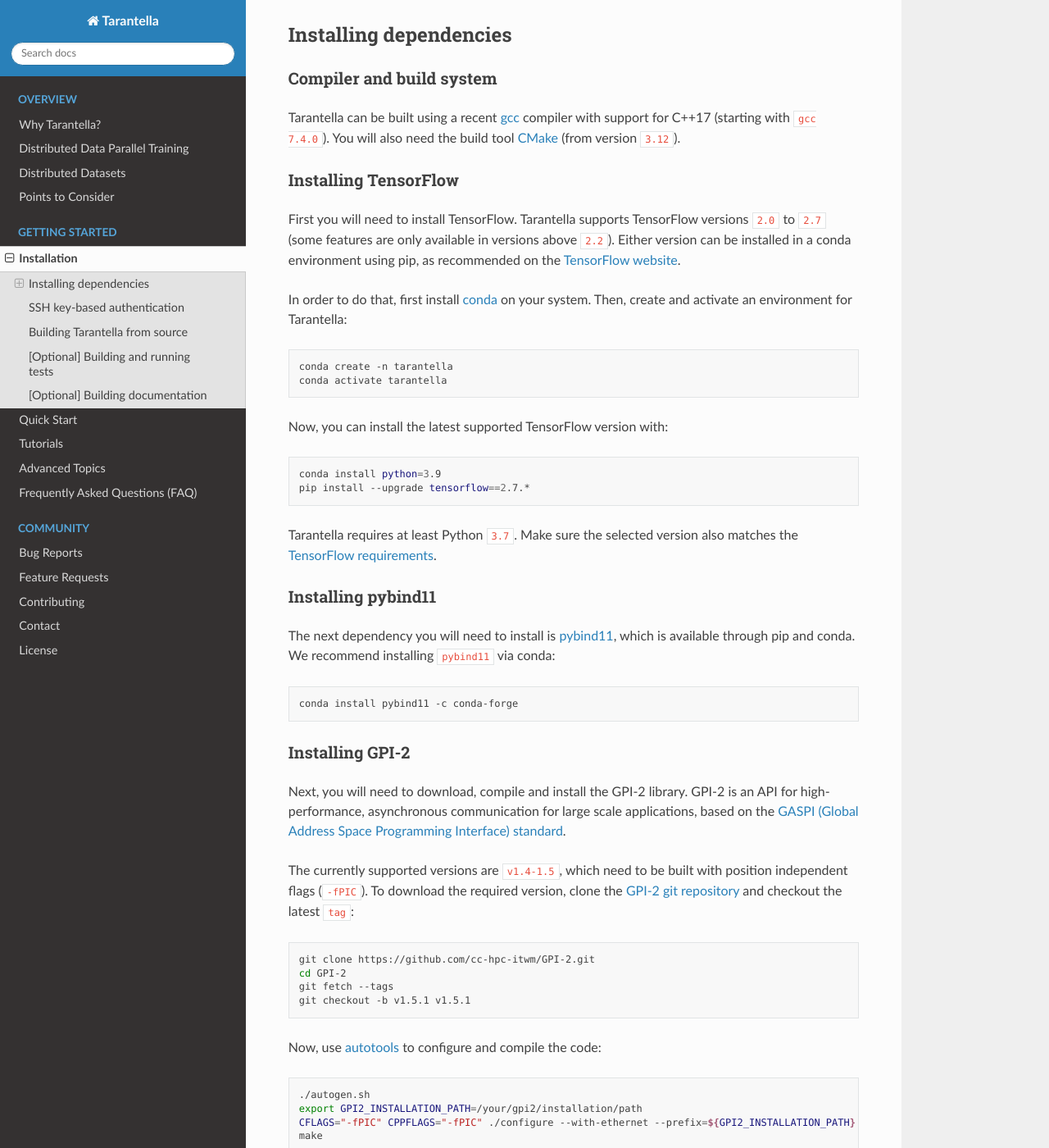
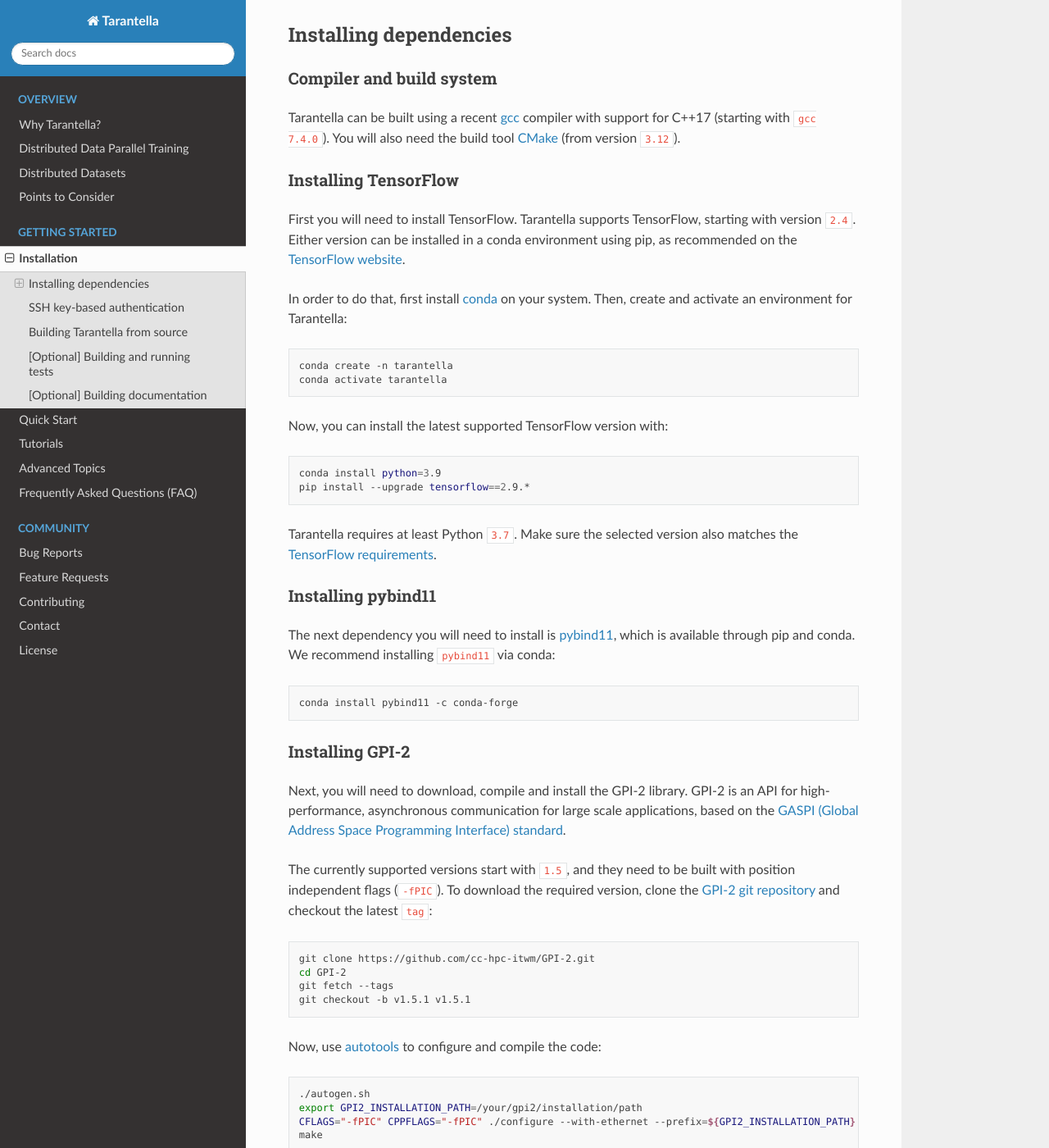
Before and after one commit to cc-hpc-itwm/tarantella, a Sphinx documentation site: the page built from docs/source/installation.rst, in a window 1280 px wide and 1400 px high, scrolled down 350 px. Shown: the whole window at 82% size. Built offline with Sphinx 7.4.7 and the Read the Docs theme 2.0.0, drawn with Linux system fonts in a browser that asks for light colours; some of the changed text lies outside the part shown.

Commit message:
docs: installation: update supported versions

```diff
--- a/docs/source/installation.rst
+++ b/docs/source/installation.rst
@@ -29,8 +29,7 @@
 ^^^^^^^^^^^^^^^^^^^^^
 
 First you will need to install TensorFlow.
-Tarantella supports TensorFlow versions ``2.0`` to ``2.7`` (some features are only available
-in versions above ``2.2``).
+Tarantella supports TensorFlow, starting with version ``2.4``.
 Either version can be installed in a conda environment using pip,
 as recommended on the `TensorFlow website <https://www.tensorflow.org/install>`_.
 
@@ -47,7 +46,7 @@
 .. code-block:: bash
 
   conda install python=3.9
-  pip install --upgrade tensorflow==2.7.*
+  pip install --upgrade tensorflow==2.9.*
 
 Tarantella requires at least Python ``3.7``. Make sure the selected version also matches
 the `TensorFlow requirements <https://www.tensorflow.org/install>`_.
@@ -77,8 +76,7 @@
 applications, based on the
 `GASPI (Global Address Space Programming Interface) standard <http://www.gaspi.de>`_.
 
-
-The currently supported versions are ``v1.4-1.5``, which need to be built with
+The currently supported versions start with ``1.5``, and they need to be built with
 position independent flags (``-fPIC``).
 To download the required version, clone the
 `GPI-2 git repository <https://github.com/cc-hpc-itwm/GPI-2.git>`_
@@ -179,7 +177,7 @@
 
   git clone https://github.com/cc-hpc-itwm/tarantella.git
   cd tarantella
-  git checkout tags/v0.8.0 -b v0.8.0
+  git checkout tags/v0.9.0 -b v0.9.0
 
 Next, we need to configure the build system using CMake.
 For a standard out-of-source build, we create a separate ``build`` folder and run ``cmake``
```
Also changed, not shown: other parts of docs/source/installation.rst (+3 -3 lines).
